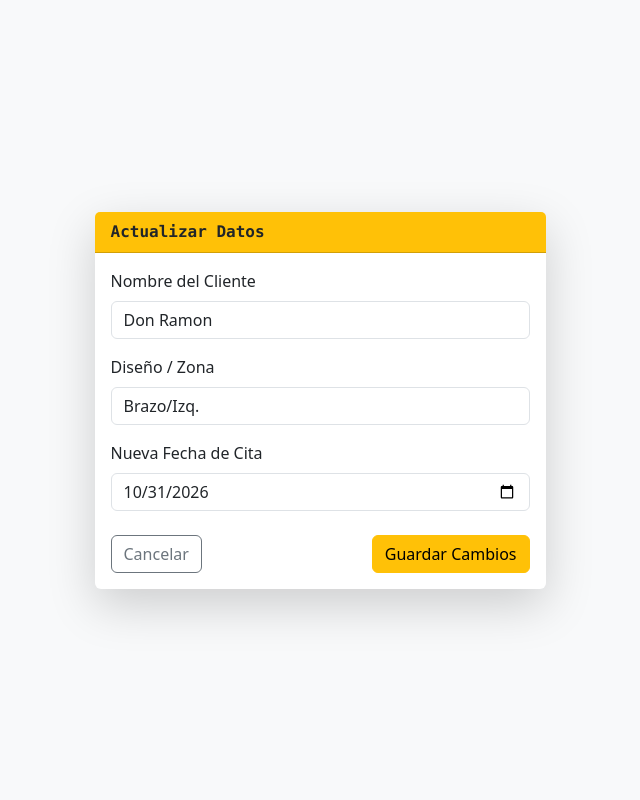
After one commit to 2-4Josue/PIA-WEB-3, a Flask app: page /editar/1 in a window 1280 px wide. The commit adds this page. Shown: the whole page, without its empty margins (320-960 px from the left). Run offline with Flask 3, Linux system fonts and the light colour scheme.

Commit message:
Version0.0.2 editar registros

```diff
--- a/app.py
+++ b/app.py
@@ -53,5 +53,21 @@ def dashboard():
 
     return render_template('dashboard.html', clientes=clientes)
 
+# NUEVA RUTA: Actualizar (Editar)
+@app.route('/editar/<int:id>', methods=['GET', 'POST'])
+def editar(id):
+    clientes = leer_json(CLIENTS_FILE)
+
+    if request.method == 'POST':
+        # Reemplazar los datos viejos con los nuevos
+        clientes[id]['nombre'] = request.form['nombre']
+        clientes[id]['tatuaje'] = request.form['tatuaje']
+        clientes[id]['fecha'] = request.form['fecha']
+        guardar_json(CLIENTS_FILE, clientes)
+        return redirect(url_for('dashboard'))
+
+    # Mostrar el formulario con los datos actuales
+    return render_template('editar.html', cliente=clientes[id], id=id)
+
 if __name__ == '__main__':
     app.run(debug=True)
--- a/clientes.json
+++ b/clientes.json
@@ -3,5 +3,10 @@
         "nombre": "Eduardo Josue ",
         "tatuaje": "Angel/Pierna Izq.",
         "fecha": "2026-10-10"
+    },
+    {
+        "nombre": "Don Ramon",
+        "tatuaje": "Brazo/Izq.",
+        "fecha": "2026-10-31"
     }
 ]
--- /dev/null
+++ b/templates/editar.html
@@ -0,0 +1,43 @@
+<!DOCTYPE html>
+<html lang="es">
+<head>
+    <meta charset="UTF-8">
+    <meta name="viewport" content="width=device-width, initial-scale=1.0">
+    <title>Editar Registro</title>
+    <!-- Bootstrap CSS -->
+    <link href="https://cdn.jsdelivr.net/npm/bootstrap@5.3.2/dist/css/bootstrap.min.css" rel="stylesheet">
+</head>
+<body class="bg-light d-flex align-items-center vh-100">
+
+    <div class="container">
+        <div class="row justify-content-center">
+            <div class="col-md-5">
+                <div class="card shadow-lg border-0">
+                    <div class="card-header bg-warning text-dark font-monospace fw-bold">Actualizar Datos</div>
+                    <div class="card-body">
+                        <form method="POST" action="/editar/{{ id }}">
+                            <div class="mb-3">
+                                <label class="form-label">Nombre del Cliente</label>
+                                <input type="text" class="form-control" name="nombre" value="{{ cliente.nombre }}" required>
+                            </div>
+                            <div class="mb-3">
+                                <label class="form-label">Diseño / Zona</label>
+                                <input type="text" class="form-control" name="tatuaje" value="{{ cliente.tatuaje }}" required>
+                            </div>
+                            <div class="mb-3">
+                                <label class="form-label">Nueva Fecha de Cita</label>
+                                <input type="date" class="form-control" name="fecha" value="{{ cliente.fecha }}" required>
+                            </div>
+                            <div class="d-flex justify-content-between mt-4">
+                                <a href="/dashboard" class="btn btn-outline-secondary">Cancelar</a>
+                                <button type="submit" class="btn btn-warning">Guardar Cambios</button>
+                            </div>
+                        </form>
+                    </div>
+                </div>
+            </div>
+        </div>
+    </div>
+
+</body>
+</html>
```
Also changed, not shown: templates/dashboard.html (+19 -0 lines).
